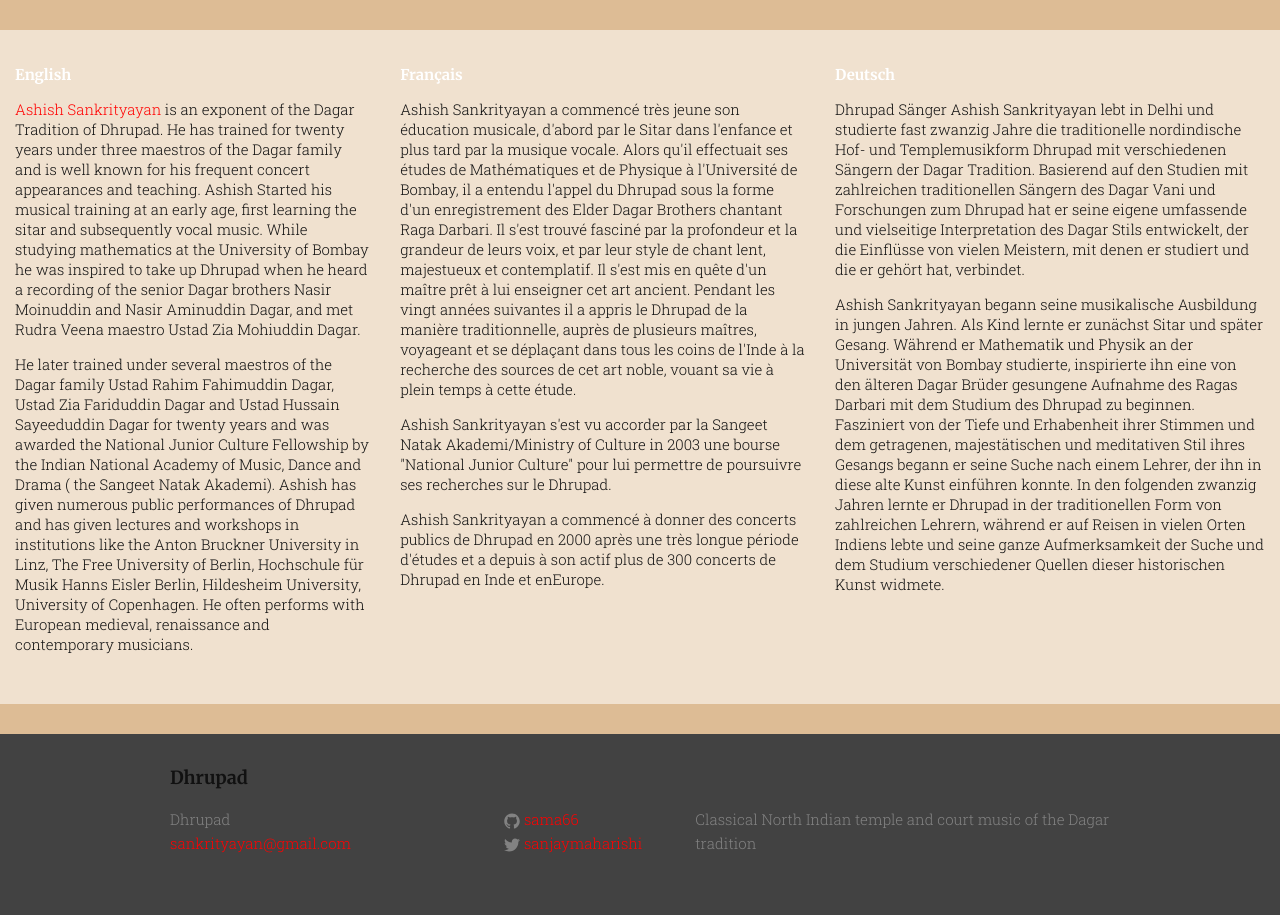
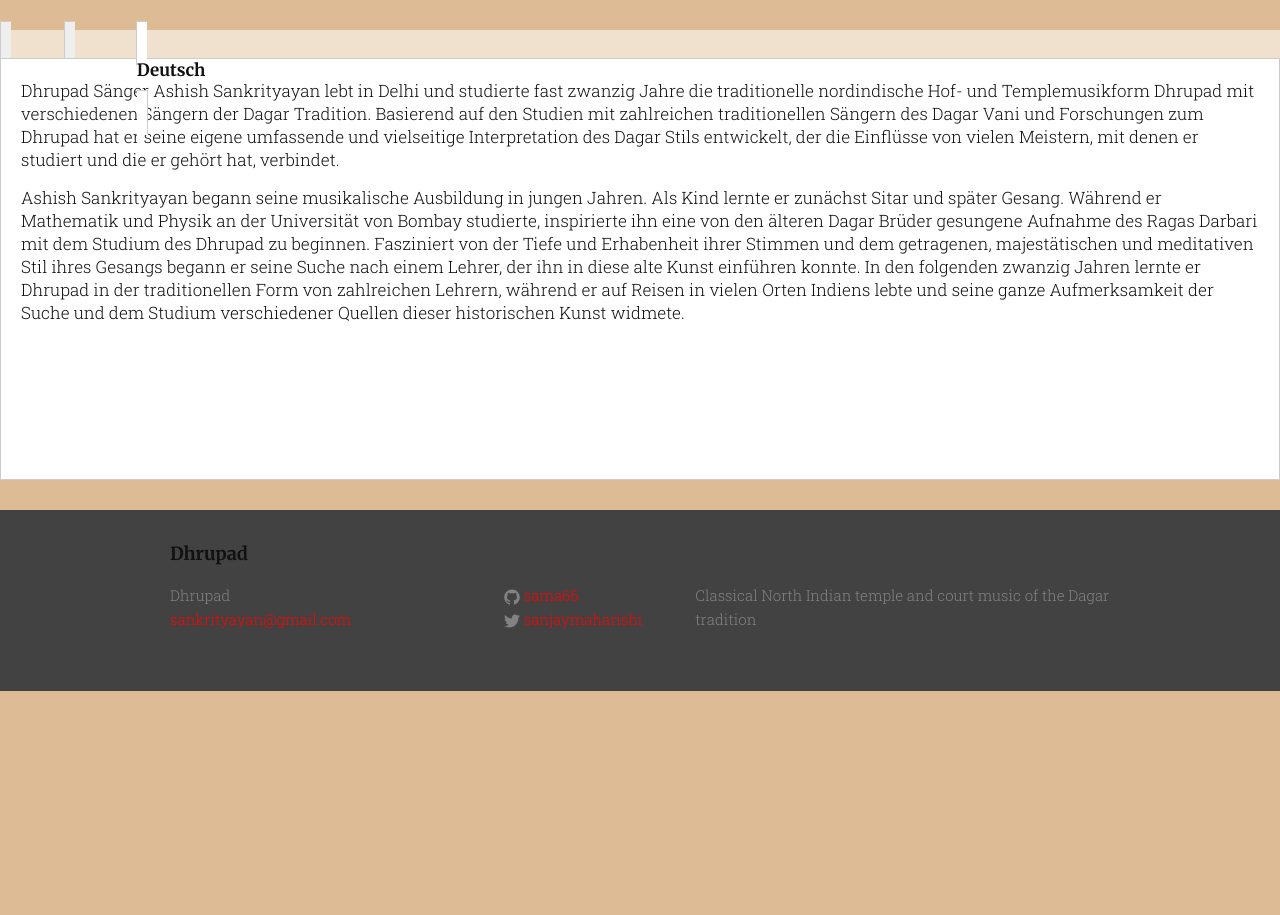
Before and after one commit to sama66/q2, a Jekyll site: the page built from index.html, in a window 1280 px wide. Shown: the part 5014-5929 px from the top of the page. Built offline with Jekyll 4.4.1, drawn with Linux system fonts in a browser that asks for light colours; after the commit the page ends 5705 px from its top, so only the background shows below that.

Commit message:
front page content

```diff
--- a/_includes/frontpage.html
+++ b/_includes/frontpage.html
@@ -38,20 +38,31 @@
 </figure>
 
 <div class="lighten">
-  <div class="col-3">
-    <h4>English</h4>
+  <div class="text-box">
+    <div class="tab">
+      <input type="radio" id="tab-1" name="tab-group-1" checked>
+      <label for="tab-1"><h4>English</h4></label>
+      <div class="content">
         <p><a href="{{ site.baseurl }}/about">Ashish Sankrityayan</a> is an exponent of the Dagar Tradition of Dhrupad. He has trained for twenty years under three maestros of the Dagar family and is well known for his frequent concert appearances and teaching. Ashish Started his musical training at an early age, first learning the sitar and subsequently vocal music. While studying mathematics at the University of Bombay he was inspired to take up Dhrupad when he heard a recording of the senior Dagar brothers Nasir Moinuddin and Nasir Aminuddin Dagar, and met Rudra Veena maestro Ustad Zia Mohiuddin Dagar.</p>
         <p>He later trained under several maestros of the Dagar family Ustad Rahim Fahimuddin Dagar, Ustad Zia Fariduddin Dagar and Ustad Hussain Sayeeduddin Dagar for twenty years and was awarded the National Junior Culture Fellowship by the Indian National Academy of Music, Dance and Drama ( the Sangeet Natak Akademi). Ashish has given numerous public performances of Dhrupad and has given lectures and workshops in institutions like the Anton Bruckner University in Linz, The Free University of Berlin, Hochschule für Musik Hanns Eisler Berlin, Hildesheim University, University of Copenhagen. He often performs with European medieval, renaissance and contemporary musicians. </p>
       </div>
-  <div class="col-3">
-    <h4>Français</h4>
+    </div>
+    <div class="tab">
+      <input type="radio" id="tab-2" name="tab-group-1" checked>
+      <label for="tab-2"><h4>Français</h4></label>
+      <div class="content">
         <p>Ashish Sankrityayan a commencé très jeune son éducation musicale, d'abord par le Sitar dans l'enfance et plus tard par la musique vocale. Alors qu'il effectuait ses études de Mathématiques et de Physique à l'Université de Bombay, il a entendu l'appel du Dhrupad sous la forme d'un enregistrement des Elder Dagar Brothers chantant Raga Darbari. Il s'est trouvé fasciné par la profondeur et la grandeur de leurs voix, et par leur style de chant lent, majestueux et contemplatif. Il s'est mis en quête d'un maître prêt à lui enseigner cet art ancient. Pendant les vingt années suivantes il a appris le Dhrupad de la manière traditionnelle, auprès de plusieurs maîtres, voyageant et se déplaçant dans tous les coins de l'Inde à la recherche des sources de cet art noble, vouant sa vie à plein temps à cette étude.</p>
         <p>Ashish Sankrityayan s'est vu accorder par la Sangeet Natak Akademi/Ministry of Culture in 2003 une bourse "National Junior Culture" pour lui permettre de poursuivre ses recherches sur le Dhrupad.</p>
         <p>Ashish Sankrityayan a commencé à donner des concerts publics de Dhrupad en 2000 après une très longue période d'études et a depuis à son actif plus de 300 concerts de Dhrupad en Inde et enEurope.</p>
       </div>
-  <div class="col-3">
-    <h4>Deutsch</h4>
+    </div>
+    <div class="tab">
+      <input type="radio" id="tab-3" name="tab-group-1" checked>
+      <label for="tab-3"><h4>Deutsch</h4></label>
+      <div class="content">
         <p>Dhrupad Sänger Ashish Sankrityayan lebt in Delhi und studierte fast zwanzig Jahre die traditionelle nordindische Hof- und Templemusikform Dhrupad mit verschiedenen Sängern der Dagar Tradition. Basierend auf den Studien mit zahlreichen traditionellen Sängern des Dagar Vani und Forschungen zum Dhrupad hat er seine eigene umfassende und vielseitige Interpretation des Dagar Stils entwickelt, der die Einflüsse von vielen Meistern, mit denen er studiert und die er gehört hat, verbindet.</p>
         <p>Ashish Sankrityayan begann seine musikalische Ausbildung in jungen Jahren. Als Kind lernte er zunächst Sitar und später Gesang. Während er Mathematik und Physik an der Universität von Bombay studierte, inspirierte ihn eine von den älteren Dagar Brüder gesungene Aufnahme des Ragas Darbari mit dem Studium des Dhrupad zu beginnen. Fasziniert von der Tiefe und Erhabenheit ihrer Stimmen und dem getragenen, majestätischen und meditativen Stil ihres Gesangs begann er seine Suche nach einem Lehrer, der ihn in diese alte Kunst einführen konnte. In den folgenden zwanzig Jahren lernte er Dhrupad in der traditionellen Form von zahlreichen Lehrern, während er auf Reisen in vielen Orten Indiens lebte und seine ganze Aufmerksamkeit der Suche und dem Studium verschiedener Quellen dieser historischen Kunst widmete.</p>
       </div>
     </div>
+  </div>
+</div>
--- a/_sass/_frontpage.scss
+++ b/_sass/_frontpage.scss
@@ -59,19 +59,66 @@
 
   .lighten {
     background: lighten($background-color, 15%);
-    padding: 20px 0;
-    display: flex;
+    // padding: 20px 0;
 
+    // .text-box {
+    //   margin: auto;
+    //   max-width: 1700px;
+    //   display: flex;
+    //   justify-content: space-around;
+    // }
+
+    .text-box {
+      position: relative;
+      min-height: 450px; /* This part sucks */
+      margin: 25px 0;
+      clear: both;
+    }
+    .tab {
+      float: left;
+    }
+    .tab label {
+      background: #eee;
+      padding: 10px;
+      border: 1px solid #ccc;
+      margin-left: -1px;
+      position: relative;
+      left: 1px;
+}
+    .tab [type=radio] {
+      display: none;
+    }
+    .content {
+      position: absolute;
+      top: 28px;
+      left: 0;
+      background: white;
+      right: 0;
+      bottom: 0;
+      padding: 20px;
+      border: 1px solid #ccc;
+}
+    [type=radio]:checked ~ label {
+      background: white;
+      border-bottom: 1px solid white;
+      z-index: 2;
+}
+    [type=radio]:checked ~ label ~ .content {
+      z-index: 1;
+    }
     p {
       font-size: 1em;
       line-height: normal;
     }
   }
 
+
+
   .col-3 {
     padding: 15px;
     line-height: normal;
     font-size: $small-font-size;
+    max-width: 500px;
 
     h4 {
       color: lighten($background-color, 30%);
@@ -86,6 +133,9 @@
       width: auto;
       font-size: 1em;
       line-height: normal;
-      margin: 0 10px;
+      margin: 0 20px;
+    }
+    .lighten {
+      display: block;
     }
   }
```
Lines whose indentation alone changed are shown as unchanged.
